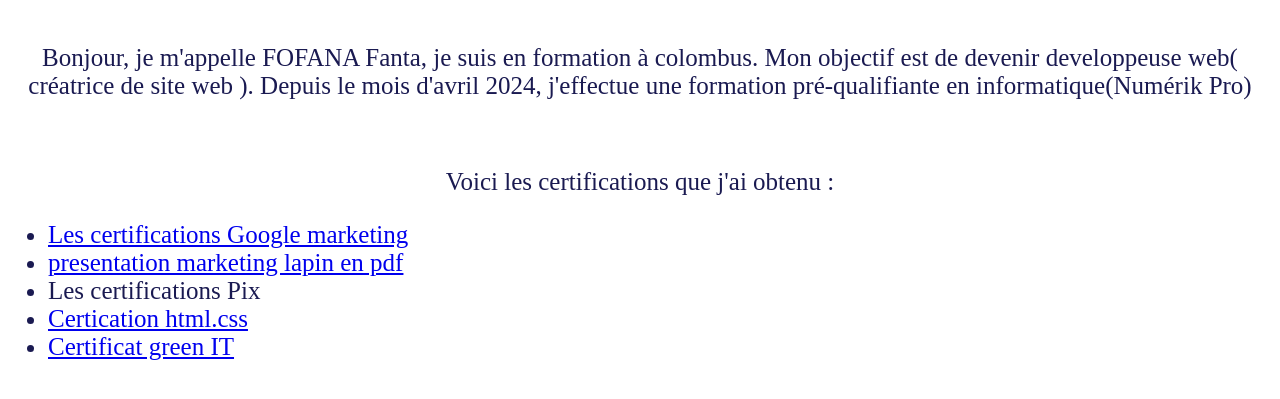
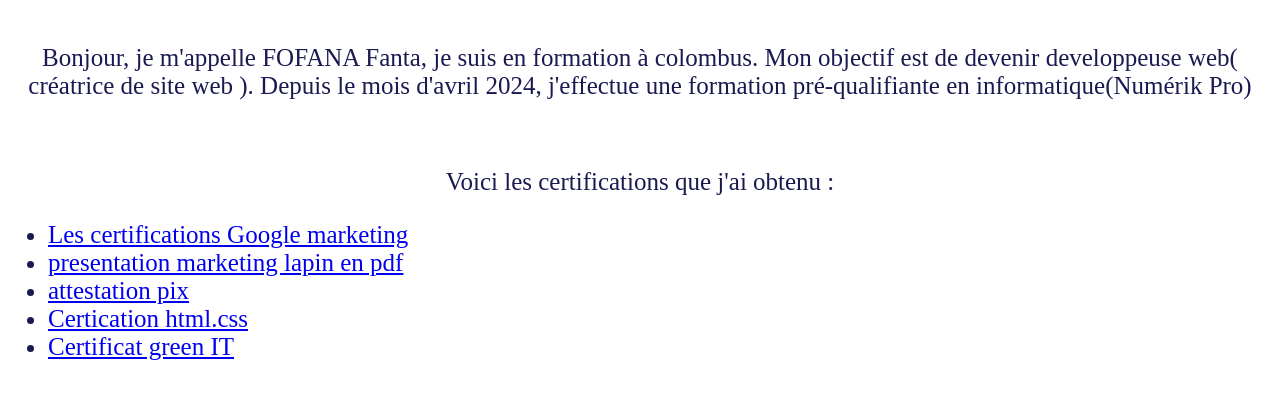
Before and after one commit to Fofanafanta/site_web, a plain HTML site: page indexx.html in a window 1280 px wide. Shown: the part 145-544 px from the top of the page. Drawn offline with Linux system fonts and the light colour scheme.

Commit message:
Update indexx.html

```diff
--- a/indexx.html
+++ b/indexx.html
@@ -21,7 +21,7 @@
         <ul>
             <li><a href="certificat_Marketing.pdf">Les certifications Google marketing<a></li>
             <li><a href="presentation_jeu.pdf">presentation marketing lapin en pdf</a></li>
-            <li>Les certifications Pix</li>
+            <li><a href="attestation-pix.pdf">attestation pix</a></li>
             <li><a href="CertificatOpenClassroom.pdf">Certication html.css</a></li>
             <li><a href="Certificat principe Green IT.pdf">Certificat green IT</a></li>
         </ul>
```
